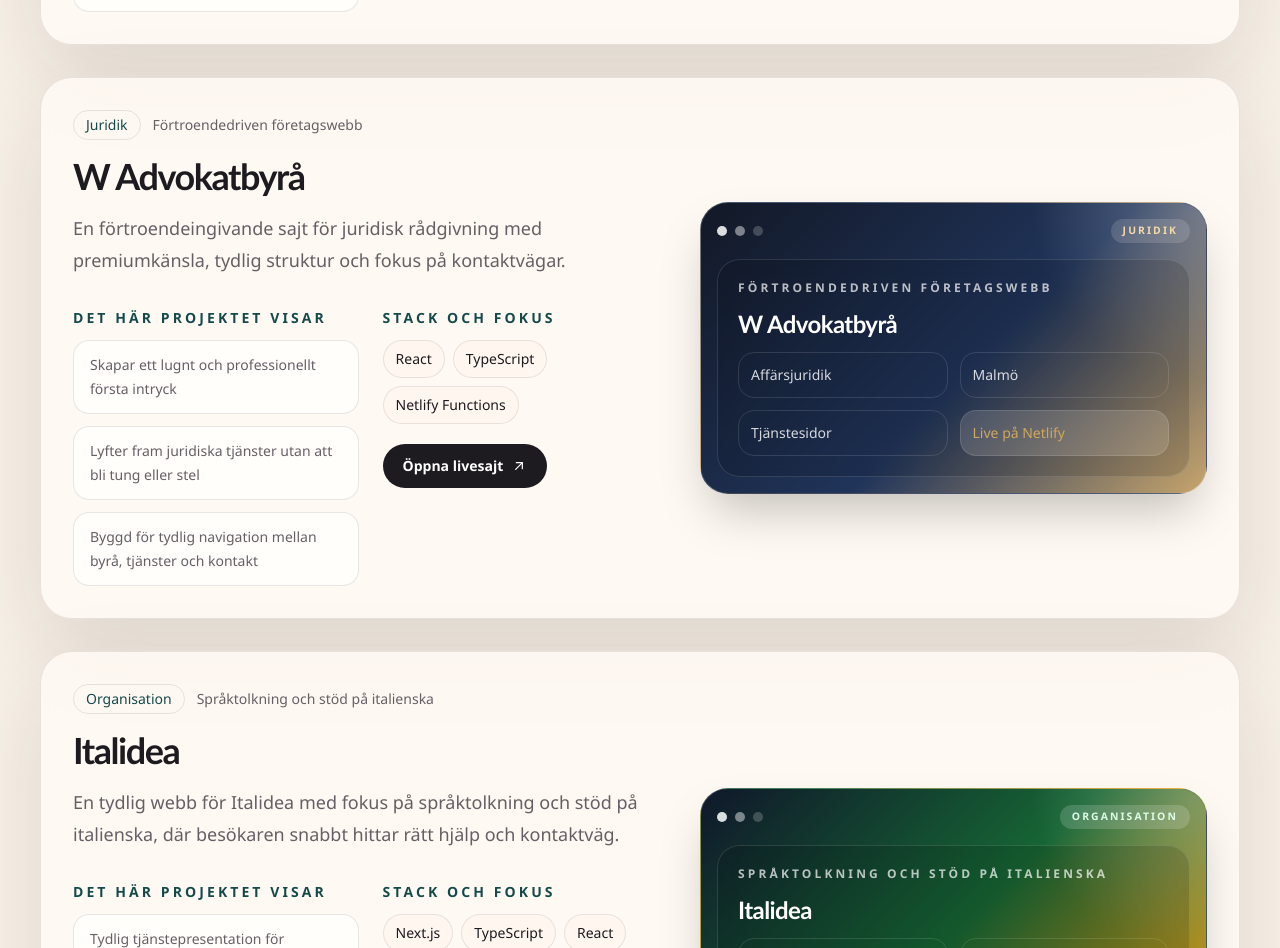
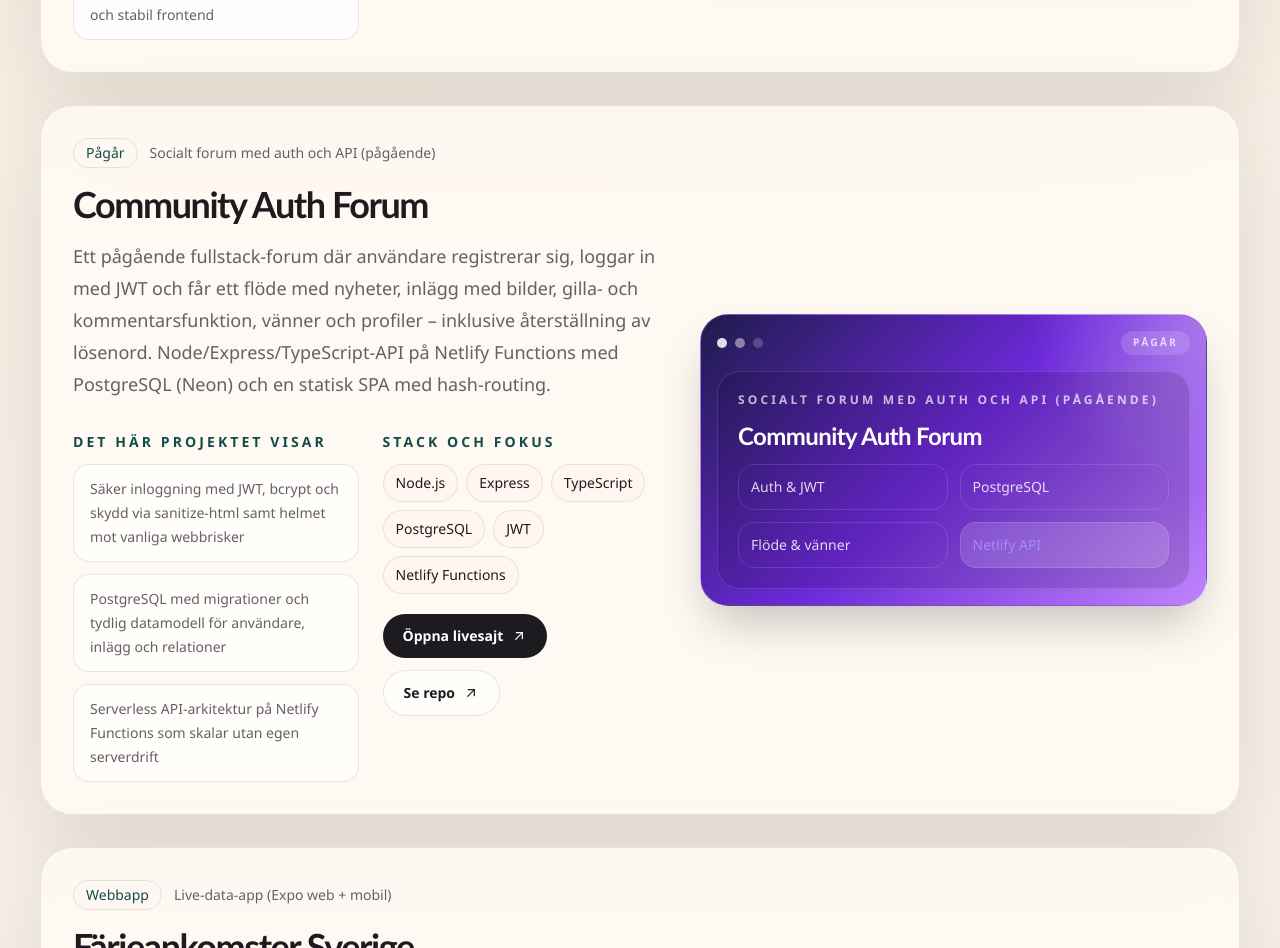
Before and after one commit to Elli2022/eleonora-portfolio, a Next.js app: page / in a window 1280 px wide. Shown: the part 3160-4108 px from the top of the page. Built offline with nearby package versions, Linux system fonts and the light colour scheme.

Commit message:
Lägg till Community Forum, Färjeankomster och Europatipset

```diff
--- a/src/app/page.tsx
+++ b/src/app/page.tsx
@@ -73,6 +73,79 @@ const projects: Project[] = [
       surface: "rgba(255, 255, 255, 0.16)",
       accent: "#dbeafe",
       highlight: "#a5f3fc",
+    },
+  },
+
+
+  {
+    name: "Community Auth Forum",
+    category: "Socialt forum med auth och API (pågående)",
+    summary:
+      "Ett pågående fullstack‑forum där användare registrerar sig, loggar in med JWT och får ett flöde med nyheter, inlägg med bilder, gilla‑ och kommentarsfunktion, vänner och profiler – inklusive återställning av lösenord. Node/Express/TypeScript‑API på Netlify Functions med PostgreSQL (Neon) och en statisk SPA med hash‑routing.",
+    impact: [
+      "Säker inloggning med JWT, bcrypt och skydd via sanitize-html samt helmet mot vanliga webbrisker",
+      "PostgreSQL med migrationer och tydlig datamodell för användare, inlägg och relationer",
+      "Serverless API‑arkitektur på Netlify Functions som skalar utan egen serverdrift",
+    ],
+    stack: ["Node.js", "Express", "TypeScript", "PostgreSQL", "JWT", "Netlify Functions"],
+    href: "https://community-auth-forum.netlify.app/",
+    cta: "Öppna livesajt",
+    repoHref: "https://github.com/Elli2022/community-auth-forum",
+    badge: "Pågår",
+    previewHighlights: ["Auth & JWT", "PostgreSQL", "Flöde & vänner", "Netlify API"],
+    preview: {
+      gradient: "linear-gradient(135deg, #1e1b4b 0%, #6d28d9 48%, #c084fc 100%)",
+      surface: "rgba(255, 255, 255, 0.14)",
+      accent: "#e9d5ff",
+      highlight: "#a78bfa",
+    },
+  },
+
+  {
+    name: "Färjeankomster Sverige",
+    category: "Live-data-app (Expo web + mobil)",
+    summary:
+      "App för passagerarfärjans ankomster i Ystad, Trelleborg och Helsingborg. Hämtar och tolkar offentliga MyShipTracking‑sidor via r.jina.ai‑proxy utan betald AIS‑API, med kalenderval för dag, deduplicering av ETA mot bekräftade ankomster och automatisk uppdatering.",
+    impact: [
+      "Parser som sammanför flera datakällor per hamn och håller listan konsekvent över tid",
+      "CORS‑lösning med textproxy så att live‑data kan visas i webben utan backend‑nyckel",
+      "Statuslogik för ankommen, planerad och försenad samt flikar för tydlig överblick i flödet",
+    ],
+    stack: ["Expo", "React Native", "TypeScript", "React Native Web", "Netlify"],
+    href: "https://ferry-arrivals-sweden-elli.netlify.app/",
+    cta: "Öppna livesajt",
+    repoHref: "https://github.com/Elli2022/ferry-arrivals-sweden",
+    badge: "Webbapp",
+    previewHighlights: ["Live-data", "3 hamnar", "Parser", "Auto-uppdatering"],
+    preview: {
+      gradient: "linear-gradient(135deg, #0c1929 0%, #0e7490 52%, #2dd4bf 100%)",
+      surface: "rgba(255, 255, 255, 0.14)",
+      accent: "#a5f3fc",
+      highlight: "#5eead4",
+    },
+  },
+
+  {
+    name: "Europatipset Optimizer",
+    category: "Streamlit-app för data och spelförslag",
+    summary:
+      "Python/Streamlit‑stöd för Europatipset: historiska odds, scikit‑learn‑kalibreringsmodell för 1X2, synk mot officiell kupong i Svenska Spel‑kontext, systemförslag under radbudget, backtest och speldagbok. Driftsatt på Streamlit Cloud.",
+    impact: [
+      "ML‑kalibrering av sannolikheter med backtest för att bedöma modellens träffsäkerhet över tid",
+      "API‑synk från football-data.org och berikning av kupongdata för aktuella omgångar",
+      "Pytest‑testsuite som säkrar kärnlogik för odds, modell och spelförslag",
+    ],
+    stack: ["Python", "Streamlit", "pandas", "scikit-learn", "pytest"],
+    href: "https://europatipset-optimizer.streamlit.app/",
+    cta: "Öppna livesajt",
+    repoHref: "https://github.com/Elli2022/europatipset-optimizer",
+    badge: "Data",
+    previewHighlights: ["ML-kalibrering", "Backtest", "Svenska Spel", "Streamlit Cloud"],
+    preview: {
+      gradient: "linear-gradient(135deg, #052e16 0%, #14532d 45%, #ca8a04 100%)",
+      surface: "rgba(255, 255, 255, 0.12)",
+      accent: "#fef08a",
+      highlight: "#facc15",
     },
   },
 
@@ -407,7 +480,7 @@ export default function Home() {
 
             <div className="reveal grid gap-3 sm:grid-cols-3" style={{ animationDelay: "220ms" }}>
               {[
-                { value: "8", label: "Case ni kan granska" },
+                { value: "11", label: "Case ni kan granska" },
                 { value: "1–2 v", label: "Återkoppling på förfrågan" },
                 { value: "Next + WP", label: "Typ av leveranser" },
               ].map((item) => (
@@ -438,7 +511,7 @@ export default function Home() {
               </h2>
             </div>
             <p className="max-w-xl text-base leading-7 text-[color:var(--muted)]">
-              När ni utvärderar en leverantör behöver ni se bredd: landningssidor, företagswebbar och webbappar i Next/React, och CMS‑arbete i WordPress där det passar. Märkta praktikcase visar hur jag jobbat i byråmiljö med äkta krav. Jag tar ägarskap för lösningen vi gemensamt landar och kan bygga vidare när ni lanserar nästa steg.
+              När ni utvärderar en leverantör behöver ni se bredd: landningssidor, företagswebbar, webbappar i Next/React, API‑driven backend, live‑data‑ och mobilappar samt dataverktyg – och CMS‑arbete i WordPress där det passar. Märkta praktikcase visar hur jag jobbat i byråmiljö med äkta krav. Jag tar ägarskap för lösningen vi gemensamt landar och kan bygga vidare när ni lanserar nästa steg.
             </p>
           </div>
 
```
